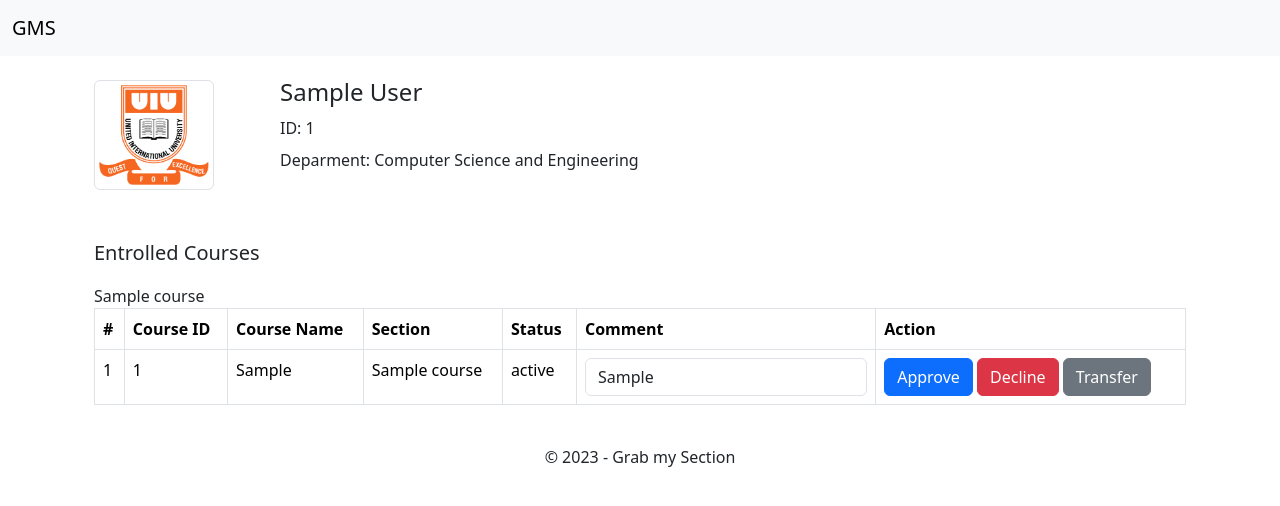
After one commit to shamimongh/grab-section, a Django app: page /m_home/details/1 in a window 1280 px wide. The commit adds this page. Shown: the top 506 px of the page. Run offline with Django 4.2, Linux system fonts and the light colour scheme; tables that the repository leaves empty hold one stand-in row (values such as "Sample post").

Commit message:
feat: Project approval, decline, transfer

```diff
--- a/main/models.py
+++ b/main/models.py
@@ -42,7 +42,7 @@ class SectionSelection(models.Model):
   student = models.ForeignKey(Student, on_delete=models.CASCADE)
   course = models.ForeignKey(Course, on_delete=models.CASCADE)
   section = models.CharField(max_length=50)
-  status = models.CharField(default="pending", max_length=50)
+  status = models.CharField(default="Pending", max_length=50)
   message = models.CharField(max_length=50)
 
   def __str__(self):
--- a/main/templates/main/mentor/home.html
+++ b/main/templates/main/mentor/home.html
@@ -18,7 +18,7 @@
   </div>
 
   <div class="row py-4">
-    <div class="col-md-6">
+    <div class="col-md-12">
       <p class="fs-5">Entrolled Courses</p>
 
       <table class="table table-bordered">
@@ -35,7 +35,7 @@
             <td scope="col">{{ forloop.counter }}</td>
             <td scope="col">{{ i.student}}</td>
             <td scope="col">
-              <a href="/req-sec-details/{{ i.student }}">See details</a>
+              <a href="/m_home/details/{{ i.student }}">See details</a>
             </td>
           </tr>
           {% endfor %}
--- /dev/null
+++ b/main/templates/main/mentor/sectionRegDetails.html
@@ -0,0 +1,153 @@
+{% extends 'main/base.html' %}
+{% block content %}
+{% load static %}
+<div class="container">
+  <div class="row py-4">
+      <div class="col-md-12">
+          <div class="row">
+              <div class="col-md-2 ">
+                <img class="img-thumbnail" width="120px" height="auto" src="{% static 'main/images/uiu.png' %}" alt="UIU Logo">
+              </div>
+              <div class="col-md-6">
+                  <p class="fs-4 lh-1">{{ student.student_name  }}</p>
+                  <p class="fs-6 lh-1">ID: {{ student.id }}</p>
+                  <p class="fs-6 lh-1">Deparment: Computer Science and Engineering</p>
+              </div>
+          </div>
+      </div>
+  </div>
+
+  <div class="row py-4">
+    <div class="col-md-12">
+      <p class="fs-5">Entrolled Courses</p>
+      <table class="table table-bordered">
+        <thead>
+          <tr>
+            <th scope="col">#</th>
+            <th scope="col">Course ID</th>
+            <th scope="col">Course Name</th>
+            <th scope="col">Section</th>
+            <th scope="col">Status</th>
+            <th scope="col">Comment</th>
+            <th scope="col">Action</th>
+          </tr>
+        </thead>
+
+        <tbody>
+          {% for course in courses %}
+
+            <tr>
+              {{ course.course }}
+              <td>{{ forloop.counter }}</td>
+              <td>{{ course.course.course_id }}</td>
+              <td>{{ course.section }}</td>
+              <td>{{ course.course.course_name }}</td>
+              <td>{{ course.status }}</td>
+              <td>
+                <input value={{course.message}} type="text" class="form-control comment"placeholder="Enter Comment">
+              </td>
+              <td>
+                <button type="button" class="approveBtn btn btn-primary" > Approve</button>
+                <button type="button" class="declineButtonBtn btn btn-danger" > Decline</button>
+                <button type="button" class="transferBtn btn btn-secondary" > Transfer</button>
+              </td>
+            </tr>
+          {% endfor %}
+        </tbody>
+      </table>
+    </div>
+</div>
+
+<script>
+  // handle approval
+  $('.approveBtn').click(function(){
+    var course_id = $(this).closest('tr').find('td:nth-child(2)').text();
+    var student_id = "{{ student.id }}";
+    var url = "/ajax/handleApproval";
+    $.ajax({
+      url: url,
+      type: 'POST',
+      data: {
+        'course_id': course_id,
+        'student_id': student_id,
+        'status': "Approved",
+        'csrfmiddlewaretoken': '{{ csrf_token }}'
+      },
+      success: function(data){
+        alert(data);
+      }
+    });
+
+    var status = $(this).closest('tr').find('td:nth-child(5)');
+    status.text("Approved");
+  });
+
+  // handle decline
+  $('.declineButtonBtn').click(function(){
+    var course_id = $(this).closest('tr').find('td:nth-child(2)').text();
+    var student_id = "{{ student.id }}";
+    var url = "/ajax/handleApproval";
+    $.ajax({
+      url: url,
+      type: 'POST',
+      data: {
+        'course_id': course_id,
+        'student_id': student_id,
+        'status': "Declined",
+        'csrfmiddlewaretoken': '{{ csrf_token }}'
+      },
+      success: function(data){
+        alert(data);
+      }
+    });
+
+    var status = $(this).closest('tr').find('td:nth-child(5)');
+    status.text("Declined");
+  });
+
+  //handle transfer
+  $('.transferBtn').click(function(){
+    var course_id = $(this).closest('tr').find('td:nth-child(2)').text();
+    var student_id = "{{ student.id }}";
+    var url = "/ajax/handleApproval";
+    $.ajax({
+      url: url,
+      type: 'POST',
+      data: {
+        'course_id': course_id,
+        'student_id': student_id,
+        'status': "Transfered",
+        'csrfmiddlewaretoken': '{{ csrf_token }}'
+      },
+      success: function(data){
+        alert(data);
+      }
+    });
+
+    var status = $(this).closest('tr').find('td:nth-child(5)');
+    status.text("Transfered");
+  });
+
+  // hanfele comment
+  $('.comment').change(function(){
+    var course_id = $(this).closest('tr').find('td:nth-child(2)').text();
+    var student_id = "{{ student.id }}";
+    var comment = $(this).val();
+    var url = "/ajax/handleComment";
+    $.ajax({
+      url: url,
+      type: 'POST',
+      data: {
+        'course_id': course_id,
+        'student_id': student_id,
+        'comment': comment,
+        'csrfmiddlewaretoken': '{{ csrf_token }}'
+      },
+      success: function(data){
+        alert(data);
+      }
+    });
+  });
+</script>
+
+{% endblock %}
--- a/main/templates/main/student/home.html
+++ b/main/templates/main/student/home.html
@@ -65,6 +65,7 @@
               <th scope="col">Course ID</th>
               <th scope="col">Section</th>
               <th scope="col">Status</th>
+              <th scope="col">Comment</th>
             </tr>
           </thead>
           <tbody>
@@ -92,8 +93,6 @@
         var student_name = '{{ student.student_name }}';
         var section = $(this).parent().parent().children()[3].children[0].value;
         var status = 'Pending';
-
-        console.log("section", section)
 
         $.ajax({
           url: "/ajax/sec_req",
@@ -126,7 +125,7 @@
           var markup = "";
           $('#reqTable tbody').empty();
           for(var i=0; i<response.length; i++){
-            markup += "<tr><td>"+response[i].id+"</td><td>"+response[i].course_id+"</td><td>"+response[i].section+"</td><td>"+response[i].status+"</td></tr>";
+            markup += "<tr><td>"+response[i].id+"</td><td>"+response[i].course_id+"</td><td>"+response[i].section+"</td><td>"+response[i].status+"</td><td>"+response[i].message+"</td></tr>";
           }
           $('#reqTable tbody').append(markup);
 
--- a/main/urls.py
+++ b/main/urls.py
@@ -5,6 +5,9 @@ from . import views
 urlpatterns = [
     path('', views.studentHome, name='studentHome'),
     path('m_home/', views.mentorHome, name='mentorHome'),
+    path('m_home/details/<int:id>', views.requestDetails, name='requestDetails'),
     path('ajax/sec_req', views.section_request, name = "sec_req"),
     path('ajax/requested_section', views.requested_section, name = "req_sec"),
+    path('ajax/handleApproval', views.handleRequestApproval, name = "handleRequestApproval"),
+    path('ajax/handleComment', views.handleComment, name = "handleComment"),
 ]
--- a/main/views.py
+++ b/main/views.py
@@ -43,7 +43,7 @@ def requested_section(request):
     student_id = request.POST.get('student_id')
 
     data = SectionSelection.objects.filter(student_id=student_id).values()
-    print(data)
+
 
     return JsonResponse(list(data), safe=False)
 
@@ -62,3 +62,42 @@ def mentorHome(request):
     "student_data": student_data,
   }
   return render(request, 'main/mentor/home.html', context)
+
+
+def requestDetails(request, id):
+  student = Student.objects.get(id=id)
+  courses = SectionSelection.objects.filter(student_id=id)
+
+  context = {
+    "student": student,
+    "courses": courses
+  }
+  return render(request, "main/mentor/sectionRegDetails.html", context=context)
+
+def handleRequestApproval(request):
+  if request.method == 'POST':
+    student_id = request.POST.get('student_id')
+    course_id = request.POST.get('course_id')
+    status = request.POST.get('status')
+
+    print(student_id, course_id, status)
+
+    data = SectionSelection.objects.filter(student_id=student_id, course_id=course_id).update(status=status)
+
+    return HttpResponse("Success")
+  else:
+    return HttpResponse("Ah!")
+
+def handleComment(request):
+  if request.method == 'POST':
+    student_id = request.POST.get('student_id')
+    course_id = request.POST.get('course_id')
+    comment = request.POST.get('comment')
+
+    print(student_id, course_id, comment)
+
+    data = SectionSelection.objects.filter(student_id=student_id, course_id=course_id).update(message=comment)
+
+    return HttpResponse("Success")
+  else:
+    return HttpResponse("Ah!")
```
Also changed, not shown: main/templates/main/mentor/sectionDetails.html (deleted, +0 -7 lines).
